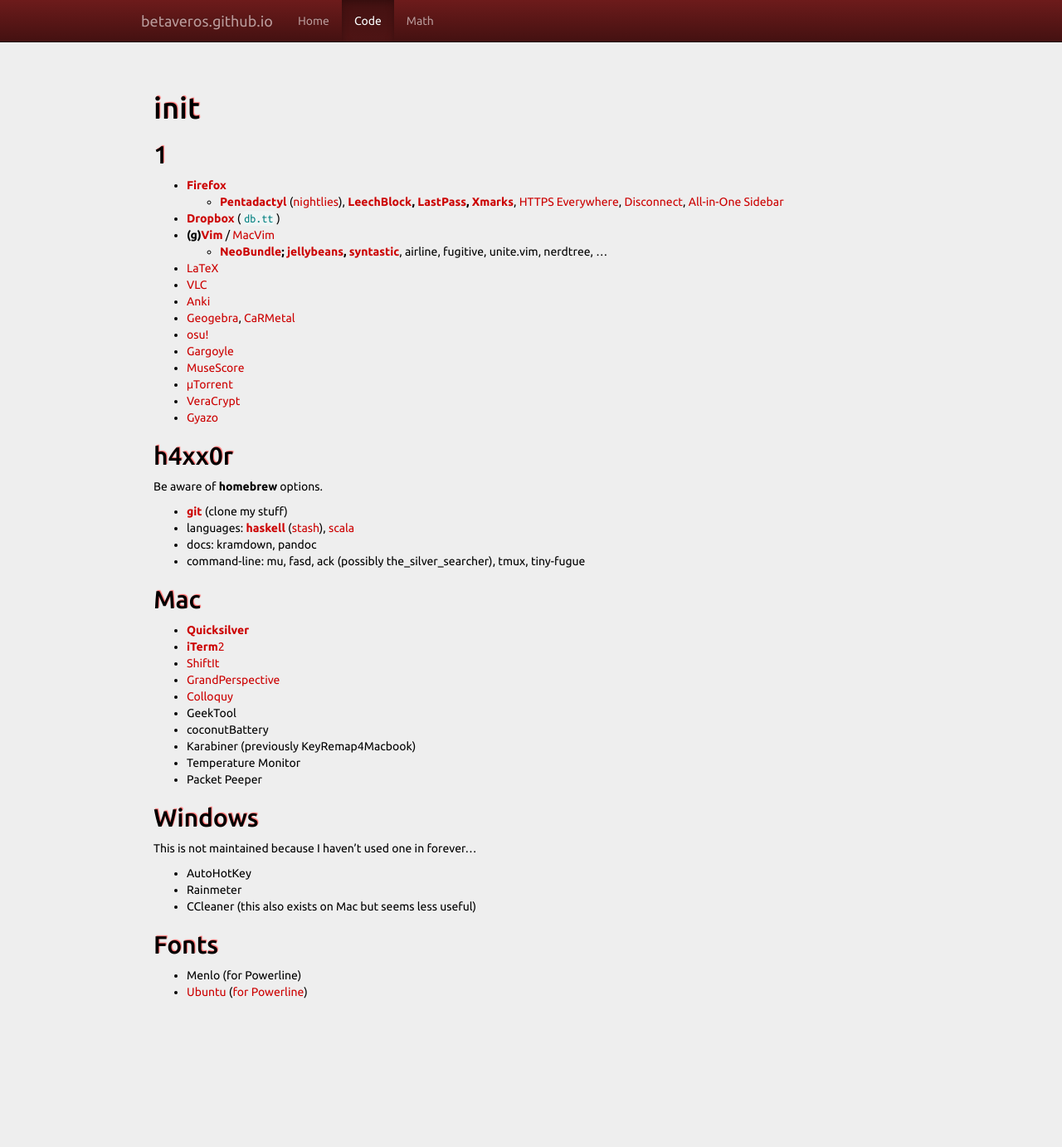
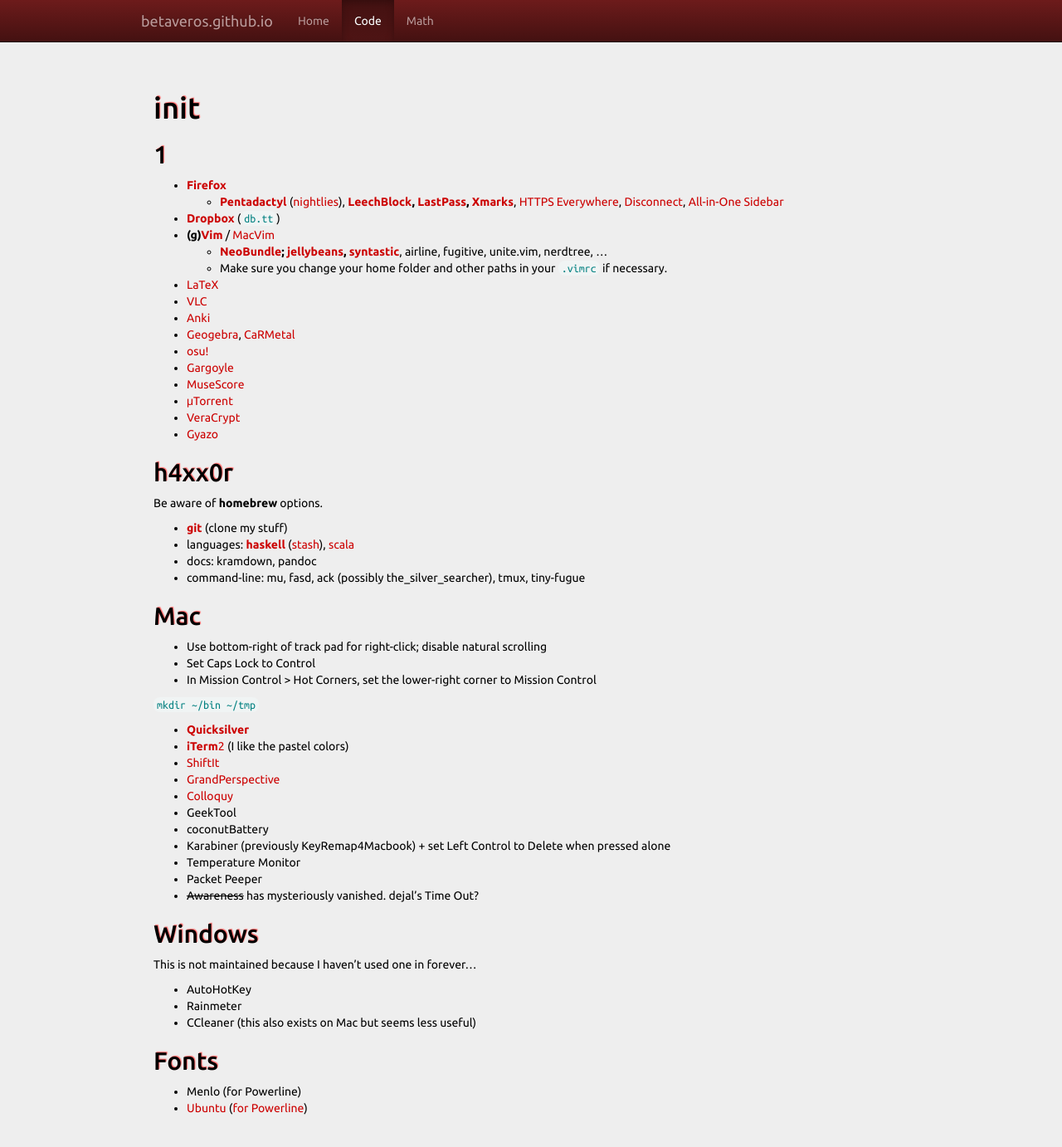
Before and after one commit to betaveros/betaveros.github.io, a Jekyll site: the page built from _posts/2015-05-27-init.markdown, in a window 1280 px wide and 1395 px high. Shown: the top 1382 px of the window at 83% size. Built offline with Jekyll 4.4.1, drawn with Linux system fonts in a browser that asks for light colours.

Commit message:
Lessons from my MacBook Pro

```diff
--- a/_posts/2014-12-11-hs-stash.markdown
+++ b/_posts/2014-12-11-hs-stash.markdown
@@ -160,6 +160,8 @@
   If you want "midpoints" to install parts of the dependencies, consider `haskell-src-exts` then `hlint` then `ghc-mod`.
 - **wreq-box**: `wreq` (snappy high-level HTTP awesomeness with lenses) && `haskeline` (pretty much solely for `getPassword`)
 
+  Midpoints: `semigroupoids`, then `lens`. I should really rigorously time this at some point.
+
   Things this pulls in:
 
   - `cryptohash` and `base16-bytestring` (and `base64-bytestring`), so I think this can also be my messing-with-cryptography box
--- a/_posts/2015-05-27-init.markdown
+++ b/_posts/2015-05-27-init.markdown
@@ -11,6 +11,7 @@
 - [**Dropbox**](https://www.dropbox.com/) ([`db.tt`](http://db.tt/))
 - **(g)[Vim](http://www.vim.org/)** / [MacVim](https://github.com/macvim-dev/macvim)
   - **[NeoBundle](https://github.com/Shougo/neobundle.vim); [jellybeans](https://github.com/nanotech/jellybeans.vim), [syntastic](https://github.com/scrooloose/syntastic)**, airline, fugitive, unite.vim, nerdtree, ...
+  - Make sure you change your home folder and other paths in your `.vimrc` if necessary.
 - [LaTeX](http://www.latex-project.org/)
 - [VLC](https://www.videolan.org/vlc/)
 - [Anki](http://ankisrs.net/)
@@ -33,16 +34,23 @@
 
 ## Mac
 
+- Use bottom-right of track pad for right-click; disable natural scrolling
+- Set Caps Lock to Control
+- In Mission Control > Hot Corners, set the lower-right corner to Mission Control
+
+`mkdir ~/bin ~/tmp`
+
 - [**Quicksilver**](http://qsapp.com/)
-- [**iTerm**2](https://iterm2.com/)
+- [**iTerm**2](https://iterm2.com/) (I like the pastel colors)
 - [ShiftIt](https://github.com/fikovnik/ShiftIt)
 - [GrandPerspective](http://grandperspectiv.sourceforge.net/)
 - [Colloquy](http://colloquy.info/downloads.html)
 - GeekTool
 - coconutBattery
-- Karabiner (previously KeyRemap4Macbook)
+- Karabiner (previously KeyRemap4Macbook) + set Left Control to Delete when pressed alone
 - Temperature Monitor
 - Packet Peeper
+- <del>Awareness</del> has mysteriously vanished. dejal's Time Out?
 
 ## Windows
 
```
